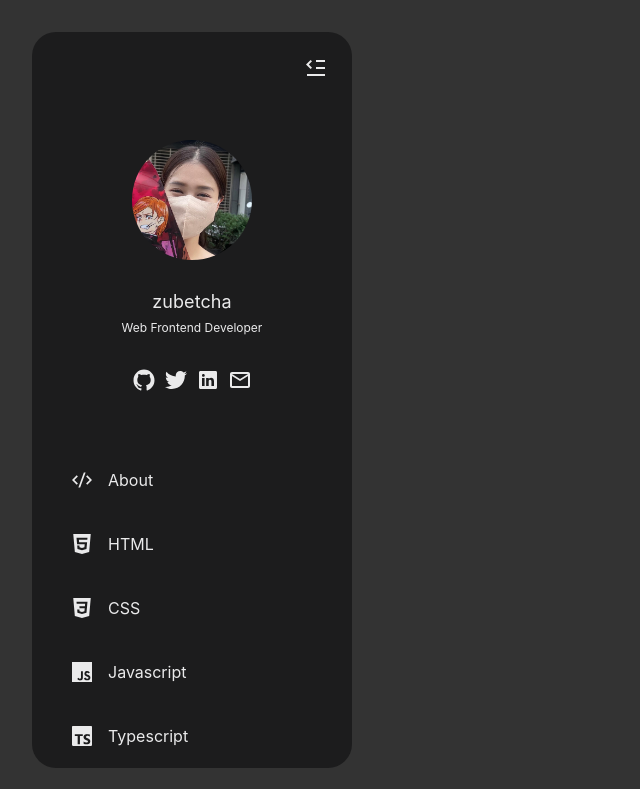
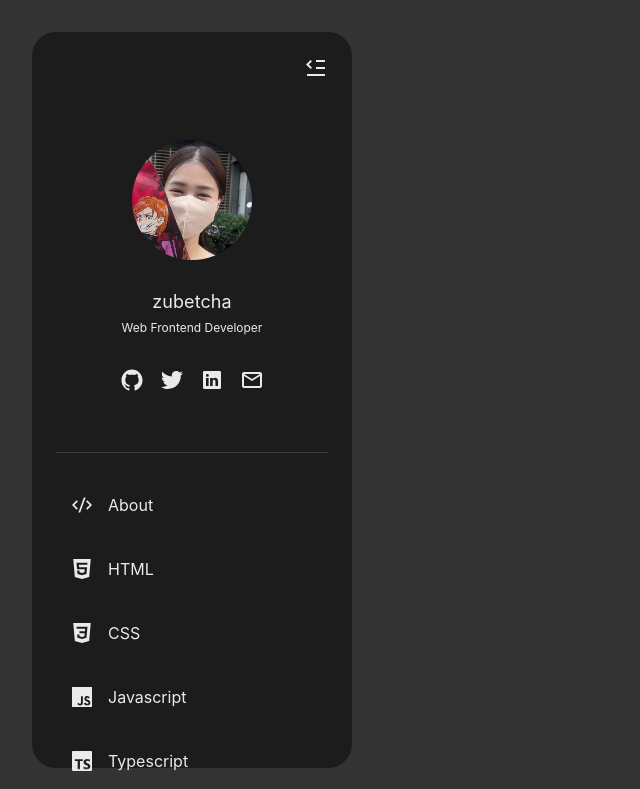
Before and after one commit to zubetcha/zubetcha-blog, a Next.js app: page / in a window 1280 px wide. Shown: the top 789 px of the page, without its empty margins (0-640 px from the left). Built offline with nearby package versions, Linux system fonts and the light colour scheme.

Commit message:
:lipstick: menu fold & unfold done

```diff
--- a/src/components/NavBar/NavBar.module.scss
+++ b/src/components/NavBar/NavBar.module.scss
@@ -9,6 +9,7 @@
   margin: toRem(32);
   padding: toRem(24);
   border-radius: $border-radius;
+  transition: all 0.3s ease-in-out;
   @include flex-direction(column, 60);
 
   .menuIcon_wrapper {
@@ -34,7 +35,7 @@
     }
 
     .profile_contacts_wrapper {
-      @include flex-direction(row, 8);
+      @include flex-direction(row, 16);
       svg {
         width: toRem(24);
         height: toRem(24);
@@ -50,6 +51,36 @@
 
   .navItems_wrapper {
     @include flex-direction(column, 8);
+    .divider {
+      width: 100%;
+      height: 1px;
+      background-color: var(--color-bg-navitem-hover);
+      margin: 0 0 toRem(16);
+    }
+  }
+
+  &.isFolded {
+    @include flex-box(start, center);
+    width: toRem(72);
+    padding: toRem(16);
+
+    .profile_wrapper {
+      display: none;
+    }
+
+    .navItem_container {
+      @include flex-box(center, center);
+      padding: 0;
+      width: toRem(48);
+      height: toRem(48);
+
+      p {
+        display: none;
+      }
+    }
+    .footer_container {
+      display: none;
+    }
   }
 }
 
--- a/src/components/NavBar/NavBar.tsx
+++ b/src/components/NavBar/NavBar.tsx
@@ -45,11 +45,14 @@ export const NavBar = () => {
   return (
     <div
       className={classNames(classes.container, {
-        [classes.close]: setIsFolded,
+        [classes.isFolded]: isFolded,
       })}
     >
       <div className={classes.menuIcon_wrapper}>
-        <Icon role='menu-fold' />
+        <Icon
+          role={isFolded ? 'menu-unfold' : 'menu-fold'}
+          onClick={() => setIsFolded((prev) => !prev)}
+        />
       </div>
       <div className={classes.profile_wrapper}>
         <Image
@@ -75,6 +78,7 @@ export const NavBar = () => {
         </div>
       </div>
       <div className={classes.navItems_wrapper}>
+        <div className={classes.divider}></div>
         {navItems.map((navItem) => {
           return <NavItem key={navItem.name} {...navItem} />;
         })}
```
